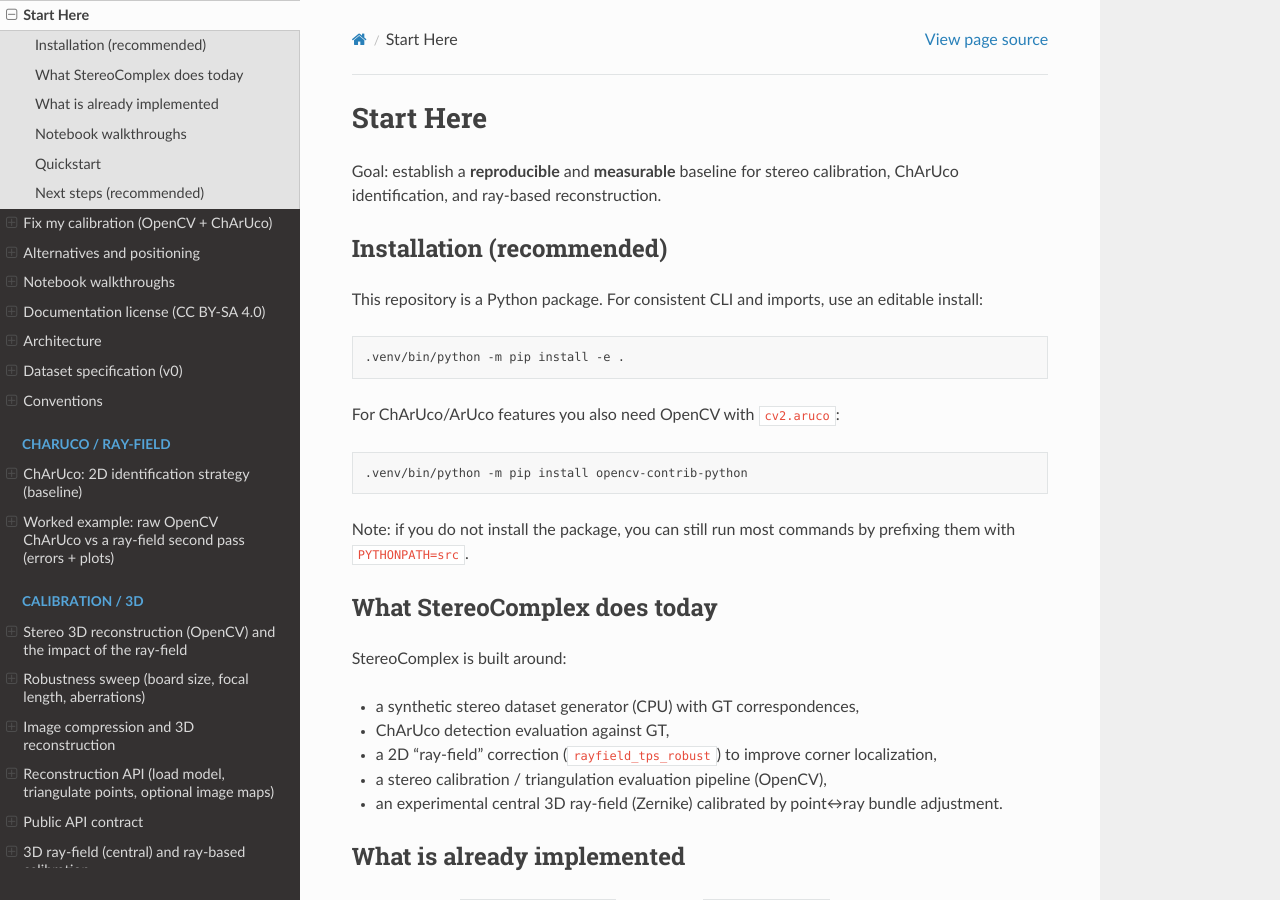
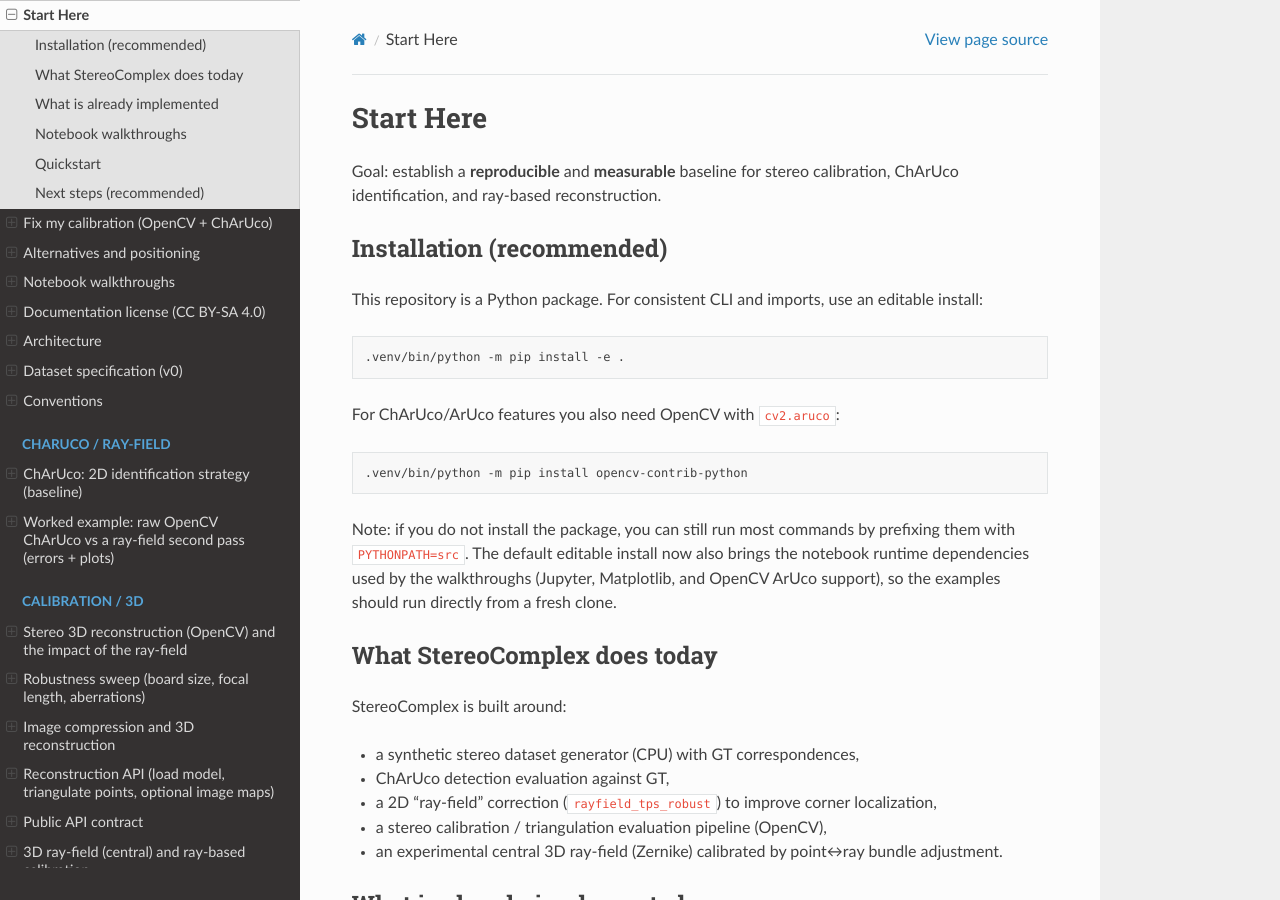
Before and after one commit to jeffwitz/StereoComplex, a Sphinx documentation site: the page built from docs/START_HERE.md, in a window 1280 px wide and 900 px high. Built offline with Sphinx 7.4.7 and the Read the Docs theme 3.1.0, drawn with Linux system fonts in a browser that asks for light colours.

Commit message:
Add notebook runtime dependencies

````diff
--- a/docs/START_HERE.md
+++ b/docs/START_HERE.md
@@ -17,6 +17,8 @@
 ```
 
 Note: if you do not install the package, you can still run most commands by prefixing them with `PYTHONPATH=src`.
+The default editable install now also brings the notebook runtime dependencies used by the walkthroughs
+(Jupyter, Matplotlib, and OpenCV ArUco support), so the examples should run directly from a fresh clone.
 
 ## What StereoComplex does today
 
--- a/pyproject.toml
+++ b/pyproject.toml
@@ -17,6 +17,8 @@
 ]
 dependencies = [
   "numpy>=1.24",
+  "matplotlib>=3.8",
+  "opencv-contrib-python-headless>=4.10",
   "jupyterlab>=4.0",
   "nbconvert>=7.0",
   "ipykernel>=6.0",
````
Also changed, not shown: README.md (+1 -1 lines).
